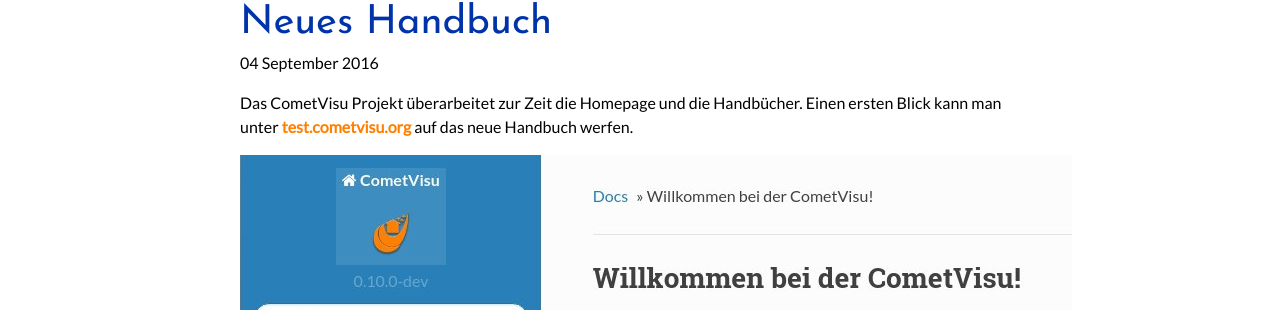
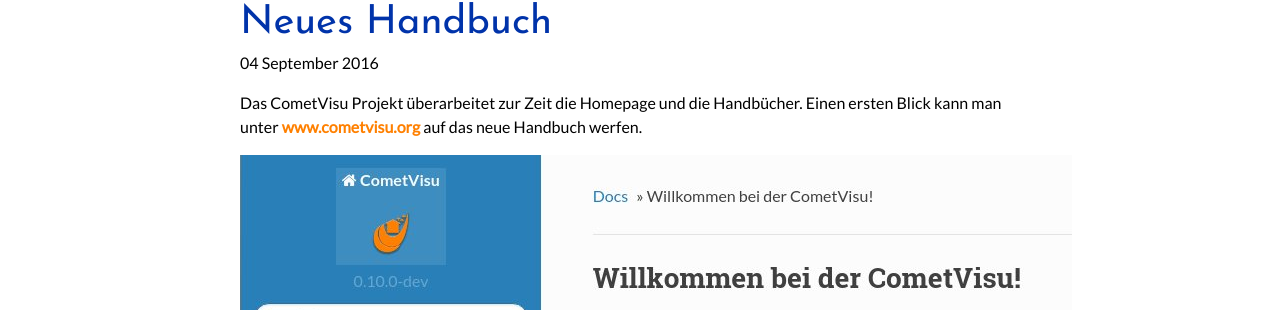
Before and after one commit to CometVisu/cometvisu.github.io, a Jekyll site: the page built from _posts/2016-09-04-neues-handbuch.md, in a window 1280 px wide. Shown: the part 945-1255 px from the top of the page. Built offline with Jekyll 4.4.1, drawn with Linux system fonts in a browser that asks for light colours; some web fonts are replaced.

Commit message:
Change link to manual

```diff
--- a/_posts/2016-09-04-neues-handbuch.md
+++ b/_posts/2016-09-04-neues-handbuch.md
@@ -8,7 +8,7 @@ backdrop: /media/news.jpg
 ---
 
 Das CometVisu Projekt überarbeitet zur Zeit die Homepage und die Handbücher.
-Einen ersten Blick kann man unter [test.cometvisu.org](http://test.cometvisu.org/CometVisu/de/manual/)
+Einen ersten Blick kann man unter [www.cometvisu.org](http://www.cometvisu.org/CometVisu/de/manual/)
 auf das neue Handbuch werfen.
 
 ![Handbuch](/media/manual.jpg)
```
Also changed, not shown: _posts/2016-09-04-new-manual.md (+1 -1 lines).
